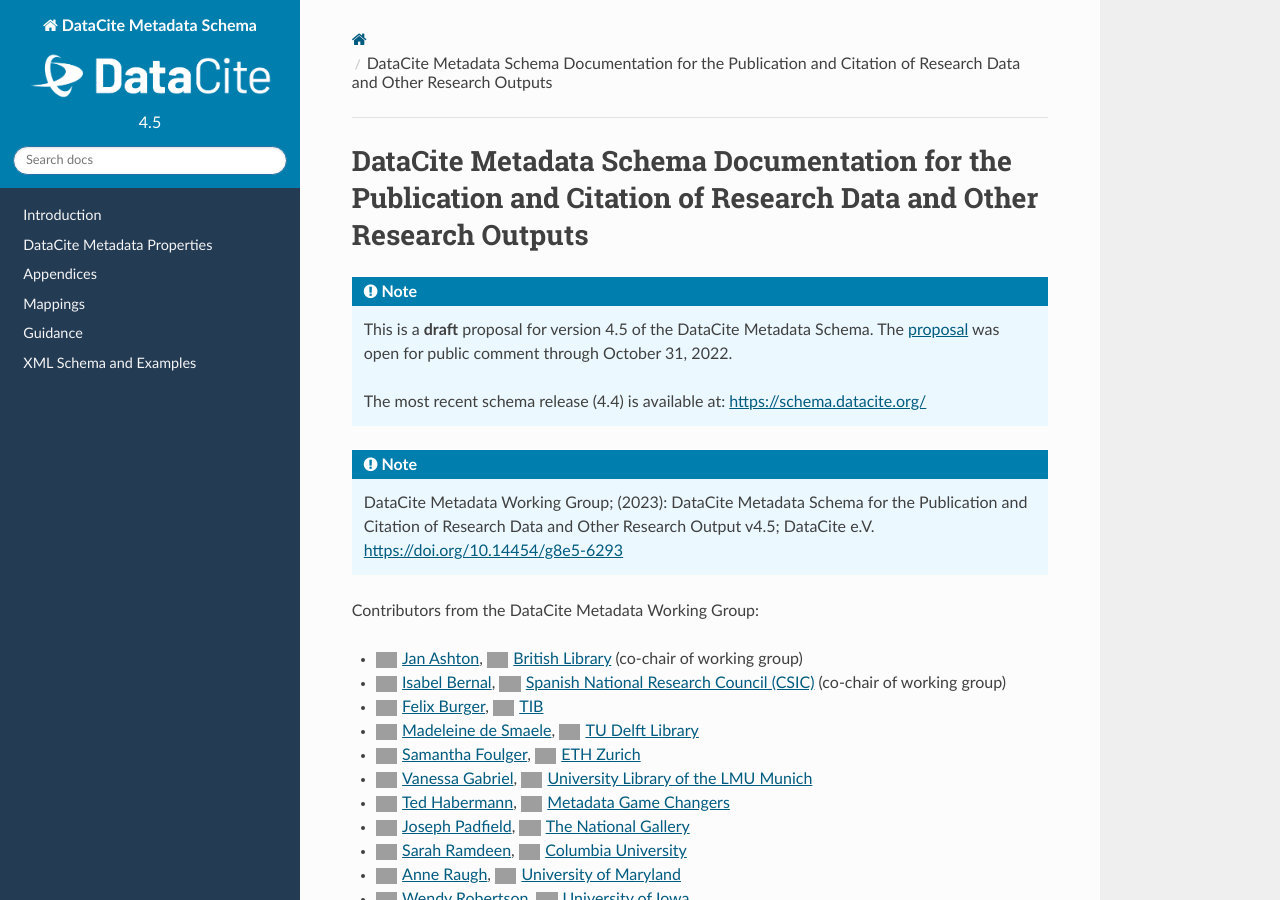
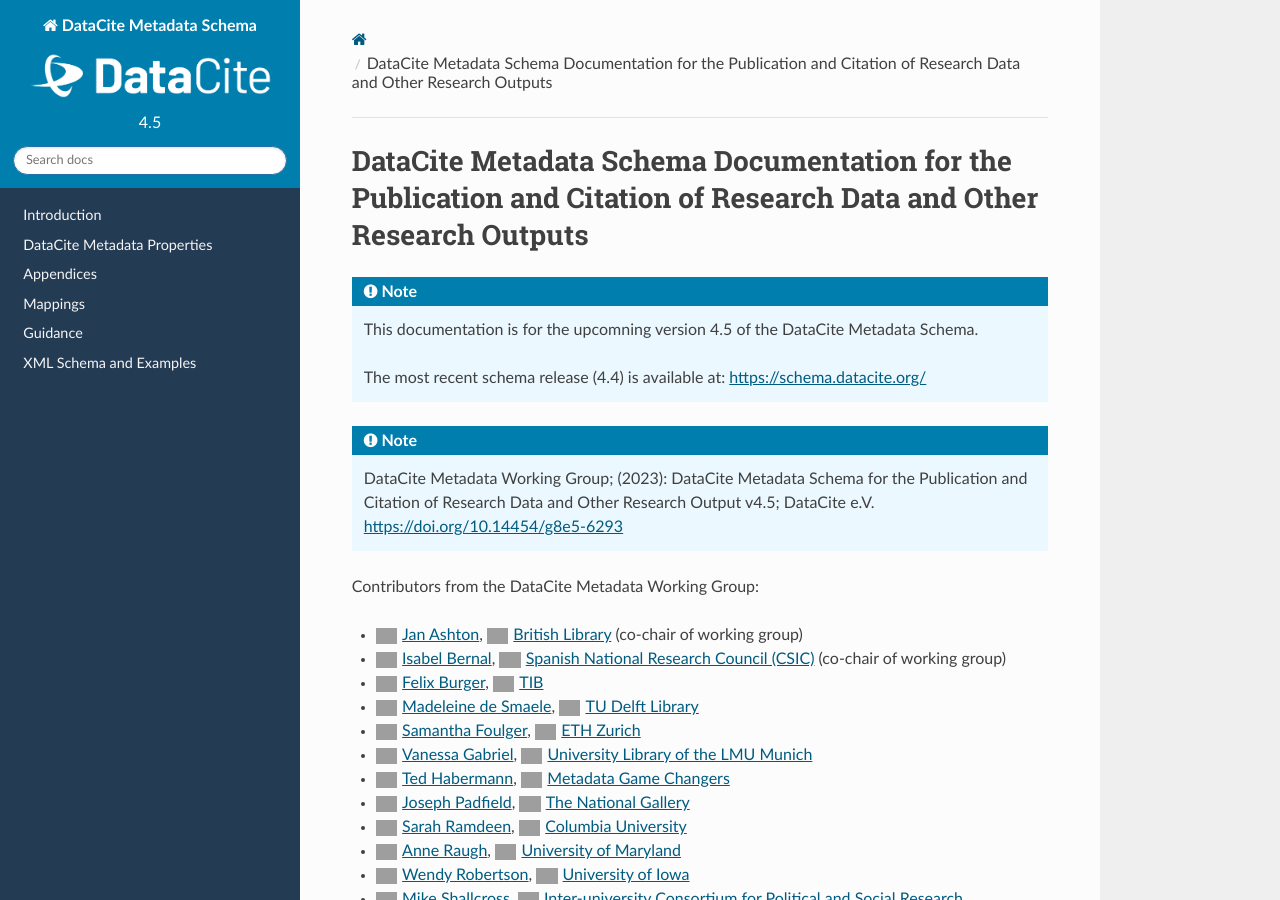
Before and after one commit to datacite/schema-docs, a Sphinx documentation site: the page built from docs/index.rst, in a window 1280 px wide and 900 px high, cut to the strip 0-900 px from the top of the window. Built offline with Sphinx 7.4.7 and the Read the Docs theme 2.0.0, drawn with Linux system fonts in a browser that asks for light colours; grey boxes are pictures that could not be loaded.

Commit message:
update note about proposal

```diff
--- a/docs/index.rst
+++ b/docs/index.rst
@@ -3,7 +3,7 @@ DataCite Metadata Schema Documentation for the Publication and Citation of Resea
 
 .. note::
 
-   This is a **draft** proposal for version 4.5 of the DataCite Metadata Schema. The `proposal <https://docs.google.com/document/d/1UyQQwtjnu-4_4zXE4TFZ74-mjLZI3NkEf8RrF0WeOdI/edit?usp=sharing>`_ was open for public comment through October 31, 2022.
+   This documentation is for the upcomning version 4.5 of the DataCite Metadata Schema.
 
    The most recent schema release (4.4) is available at: https://schema.datacite.org/
 
```
